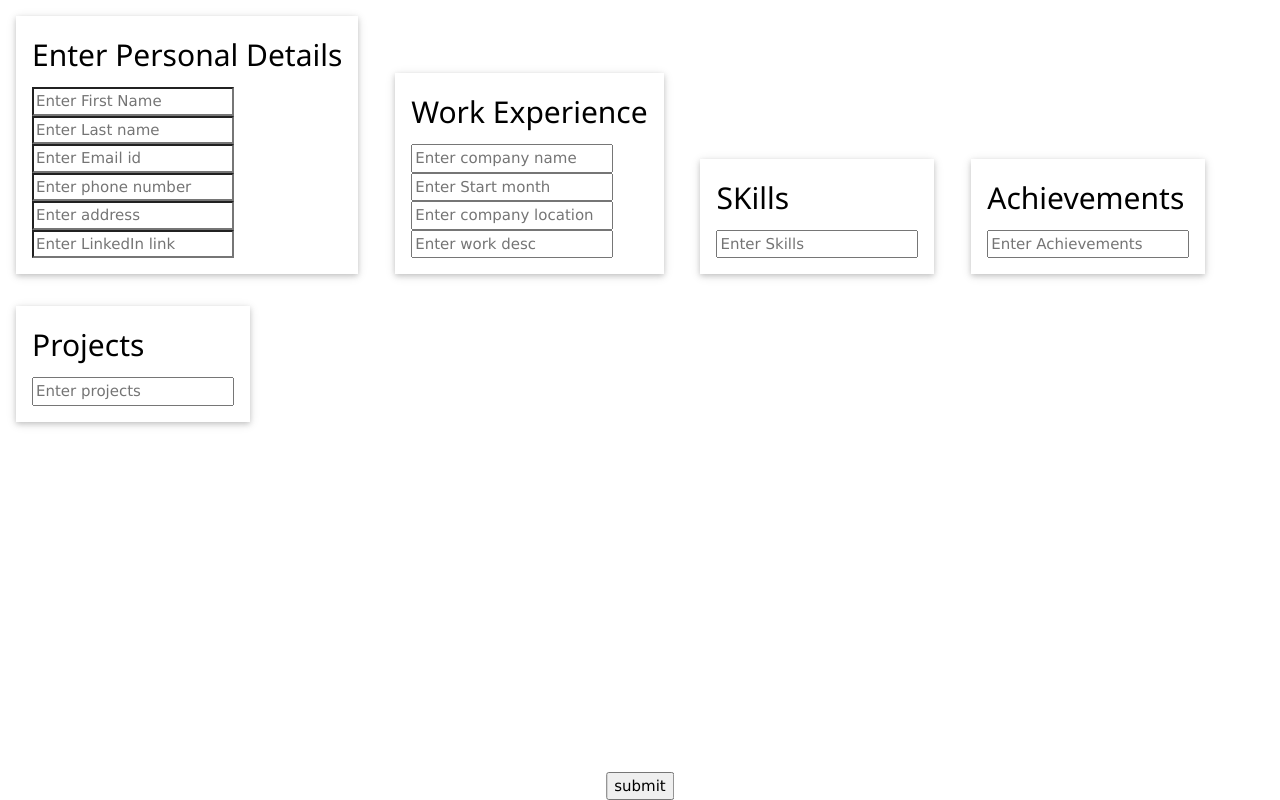
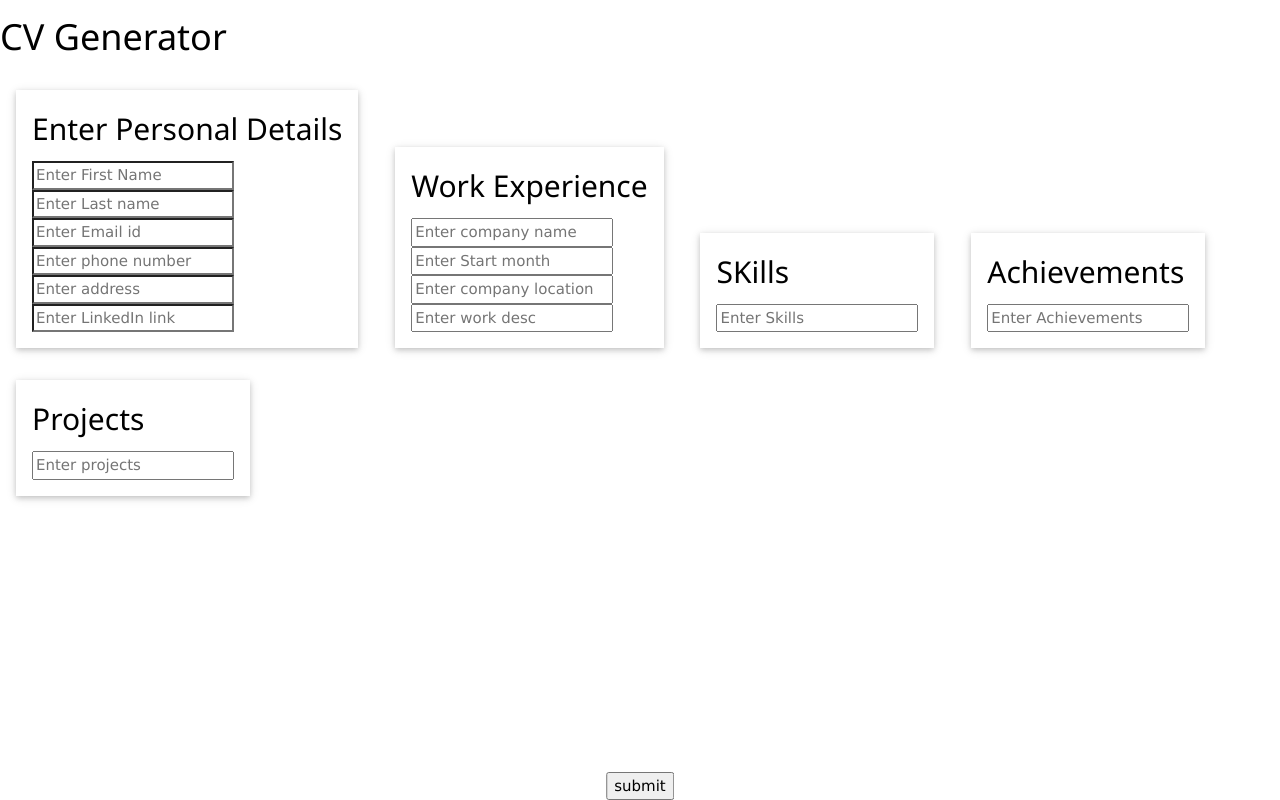
Before and after one commit to balub/Curriculum-Vitae-Generator, a plain HTML site: page index.html in a window 1280 px wide. Drawn offline with nearby package versions, Linux system fonts and the light colour scheme.

Commit message:
first commit

```diff
--- a/index.html
+++ b/index.html
@@ -11,7 +11,7 @@
 </head>
 
 <body>
-
+    <h1 class="heading"> CV Generator</h1>
     <form class="form-action">
         <div>
             <div class="personal-details w3-card-2 w3-margin">
```
